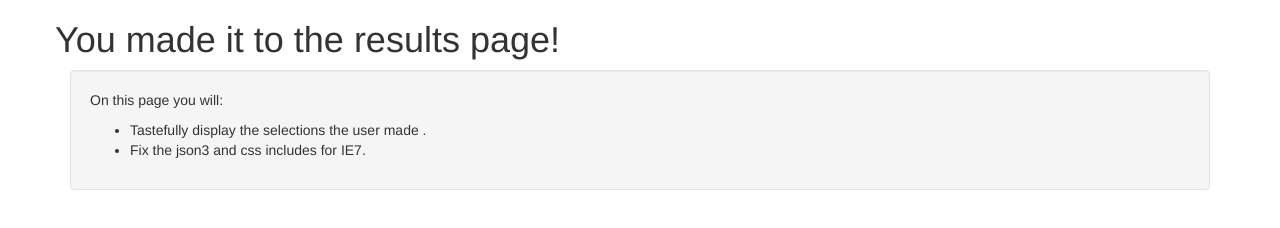
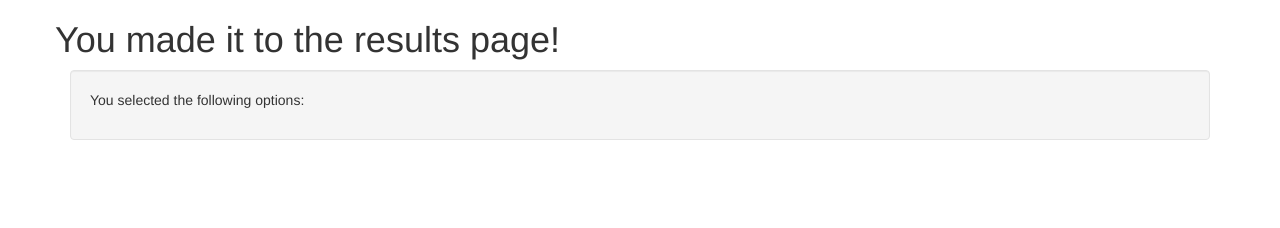
Before and after one commit to sshepard/TestMe_lite, a plain HTML site: page results.html in a window 1280 px wide. Drawn offline with Linux system fonts and the light colour scheme.

Commit message:
Update results.html
add app functionality; remove instructions

```diff
--- a/results.html
+++ b/results.html
@@ -16,9 +16,8 @@
     json3.appendChild(document.getElementsByTagName('head')[0]);
   </script>
   <![endif]-->
-	<script src="js/vendor/jquery.min.js"></script>
-	<script src="js/vendor/bootstrap.js"></script>
 
+  <!-- pn: I do not have IE (using Mac), so I am unable to fix/test this -->
 </head>
 <body>
 <div class="container">
@@ -26,12 +25,12 @@
     <h1>You made it to the results page!</h1>
   </div>
   <div class="well">
-		<p>On this page you will:</p>
-		<ul>
-			<li>Tastefully display the selections the user made .</li>
-			<li>Fix the json3 and css includes for IE7.</li>
+    <p>You selected the following options:</p>
+    <ul id="resultsList">
     </ul>
-
   </div>
+  <script src="js/vendor/jquery.min.js"></script>
+  <script src="js/vendor/bootstrap.js"></script>
+  <script src="js/results.js"></script>
 </body>
 </html>
```
Lines whose indentation alone changed are shown as unchanged.
